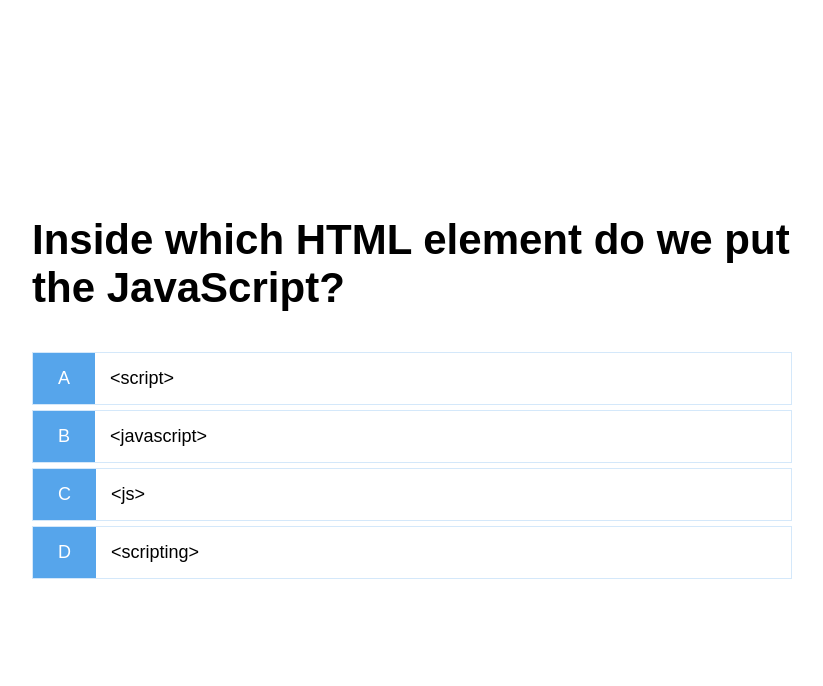
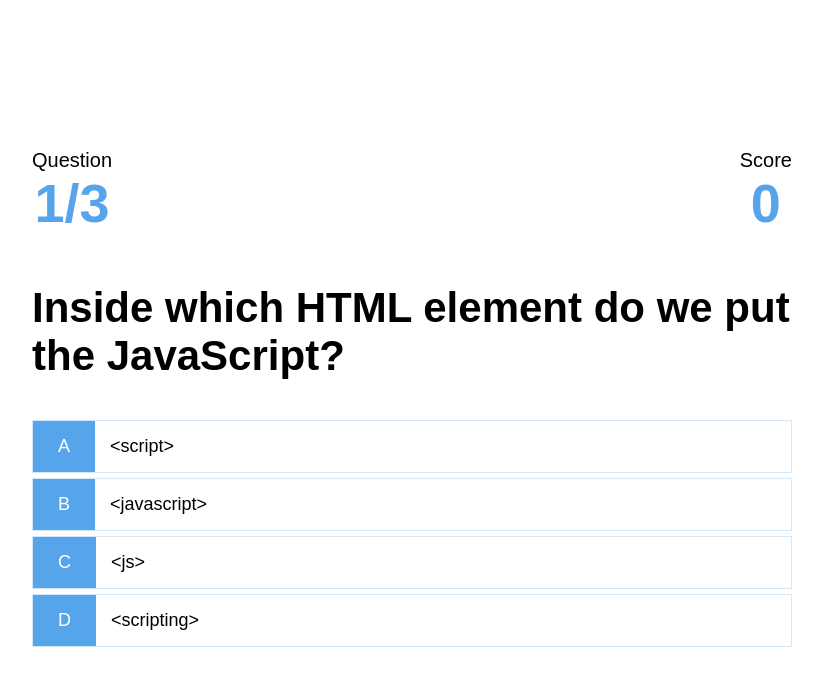
Before and after one commit to erikasnts22/quizapp, a plain HTML site: page game.html in a window 1280 px wide. Shown: the whole page, without its empty margins (228-1051 px from the left). Drawn offline with Linux system fonts and the light colour scheme.

Commit message:
create a Head's Up Display (HUD)

```diff
--- a/game.css
+++ b/game.css
@@ -32,3 +32,18 @@
 .incorrect {
   background-color: rgb(170, 17, 17);
 }
+
+/* HUB */
+#hud {
+  display: flex;
+  justify-content: space-between;
+}
+
+.hud-prefix {
+  text-align: center;
+  font-size: 2rem;
+}
+
+.hud-main-text {
+  text-align: center;
+}
--- a/game.html
+++ b/game.html
@@ -13,6 +13,20 @@
 
     <div class="container">
       <div id="game" class="justify-center flex-column">
+
+        <div id="hud">
+          <div id="hud-item">
+            <p class="hud-prefix">Question</p>
+            <h1 class="hud-main-text" id="questionCounter">1/3</h1>
+          </div>
+
+          <div id="hud-item">
+            <p class="hud-prefix">Score</p>
+            <h1 class="hud-main-text" id="score">0</h1>
+          </div>
+
+        </div>
+
         <h2 id="question">What is the answer to this questions?</h2>
 
         <div class="choice-container">
--- a/game.js
+++ b/game.js
@@ -1,5 +1,7 @@
 const question = document.getElementById('question');
 const choices = Array.from(document.getElementsByClassName("choice-text"));
+const questionCounterText = document.getElementById('questionCounter');
+const scoreText = document.getElementById('score');
 
 let currentQuestion = {};
 let acceptingAnswers = false;
@@ -49,10 +51,14 @@ startGame = () => {
 getNewQuestion = () => {
 
     if(availableQuestions.length === 0 || questionCounter >= MAX_QUESTIONS){
+        // go back to END PAGE
         return window.location.assign('/end.html');
     }
 
     questionCounter++;
+    questionCounterText.innerText = `${questionCounter}/${MAX_QUESTIONS}`;
+
+
     const questionIndex = Math.floor(Math.random() * availableQuestions.length);
     currentQuestion = availableQuestions[questionIndex];
     question.innerText = currentQuestion.question;
@@ -77,6 +83,10 @@ choices.forEach( choice => {
 
         const classToApply = selectedAnswer == currentQuestion.answer ? 'correct' : 'incorrect';
 
+        if (classToApply === 'correct') {
+            incrementScore(CORRECT_BONUS);
+        }
+
         selectedChoice.parentElement.classList.add(classToApply);
 
         setTimeout(() => {
@@ -87,4 +97,9 @@ choices.forEach( choice => {
     });
 });
 
+incrementScore = num => {
+    score += num;
+    scoreText.innerText = score;
+}
+
 startGame();
```
Lines whose indentation alone changed are shown as unchanged.
